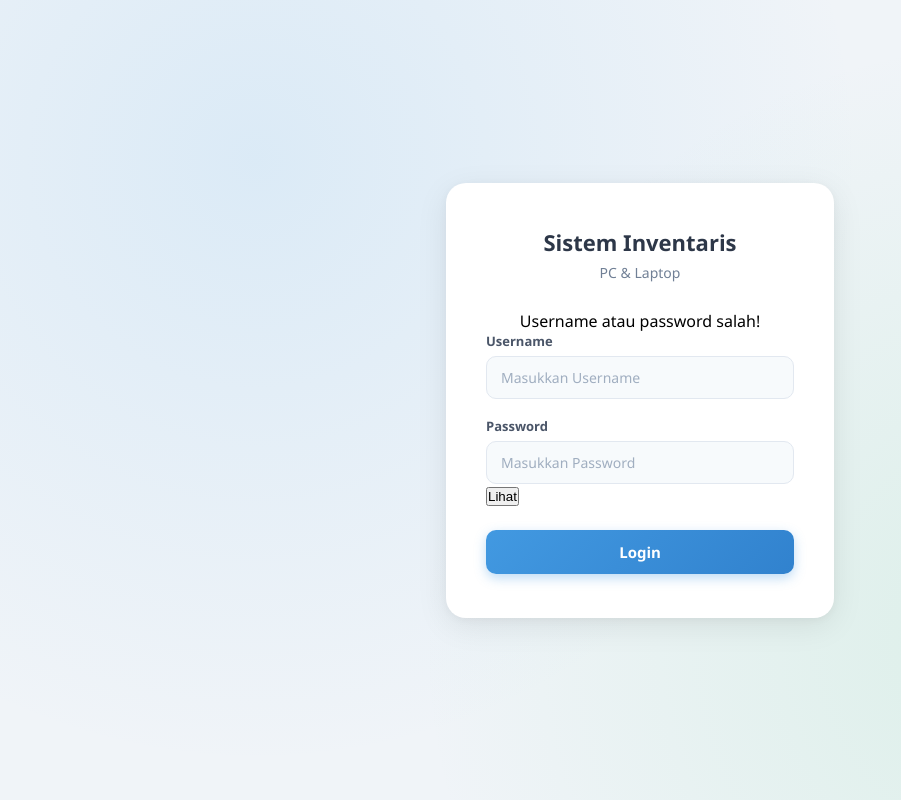
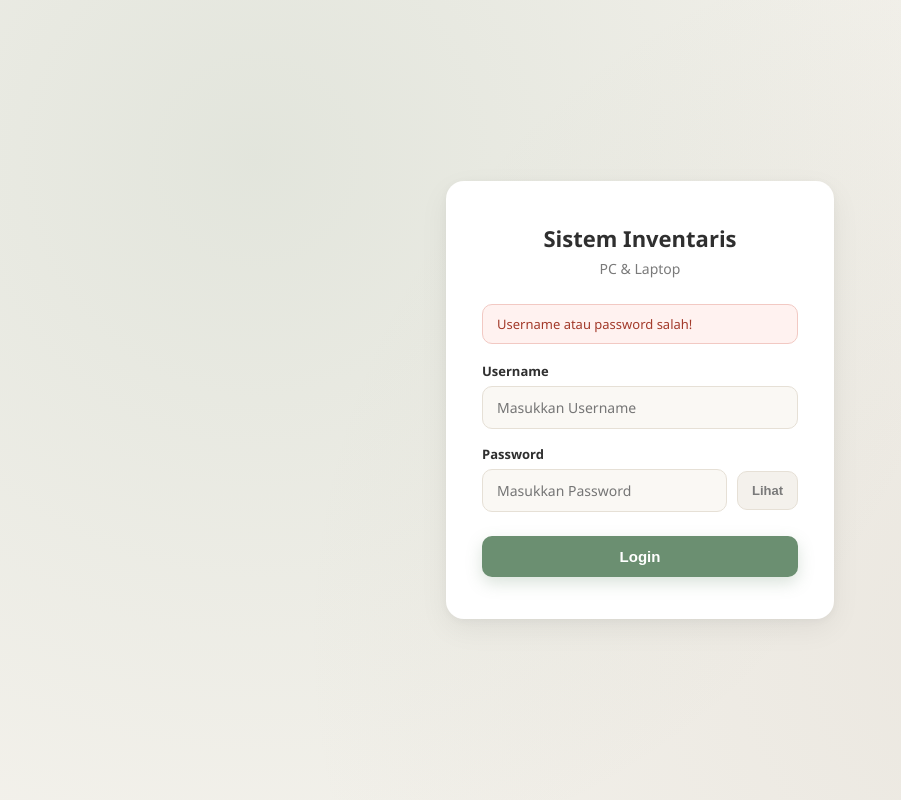
Before and after one commit to Nekuro-25/inventaris_pc_laptop, a PHP site: page /index.php?error=invalid in a window 1280 px wide. Shown: the whole page, without its empty margins (0-901 px from the left). Run offline with PHP 8.4, Linux system fonts and the light colour scheme.

Commit message:
fix all bug

```diff
--- a/style.css
+++ b/style.css
@@ -1,156 +1,202 @@
+/* =========================
+   RESET
+========================= */
 *, *::before, *::after {
     margin: 0;
     padding: 0;
     box-sizing: border-box;
 }
 
+/* =========================
+   THEME (EARTHY SOFT)
+========================= */
+:root {
+    --bg: #f3f1eb;           /* beige lembut */
+    --card: #ffffff;
+    --text: #2f2f2f;
+    --muted: #7a7a7a;
+
+    --primary: #6b8f71;      /* sage green */
+    --primary-dark: #557a60;
+
+    --border: #e6e0d6;
+    --input-bg: #faf8f4;
+
+    --error-bg: #fff2f0;
+    --error-text: #a33a2a;
+    --error-border: #f2c9c3;
+}
+
+/* =========================
+   BODY
+========================= */
 body {
     font-family: 'Segoe UI', Tahoma, Geneva, Verdana, sans-serif;
     min-height: 100vh;
     display: flex;
     justify-content: center;
     align-items: center;
-    background-color: #f0f4f8;
+
+    background: var(--bg);
+    color: var(--text);
+
+    /* soft earthy gradient */
     background-image:
-        radial-gradient(circle at 20% 20%, rgba(99,179,237,0.15) 0%, transparent 50%),
-        radial-gradient(circle at 80% 80%, rgba(104,211,145,0.15) 0%, transparent 50%);
+        radial-gradient(circle at 20% 20%, rgba(107,143,113,0.12), transparent 60%),
+        radial-gradient(circle at 80% 80%, rgba(160,140,120,0.10), transparent 60%);
 }
 
+/* =========================
+   CONTAINER
+========================= */
 .login-container {
     width: 100%;
     max-width: 420px;
     padding: 16px;
 }
 
+/* =========================
+   CARD
+========================= */
 .login-box {
-    background: #ffffff;
-    padding: 44px 40px;
-    border-radius: 20px;
-    box-shadow: 0 8px 32px rgba(0,0,0,0.08), 0 2px 8px rgba(0,0,0,0.04);
+    background: var(--card);
+    padding: 42px 36px;
+    border-radius: 18px;
+
+    box-shadow:
+        0 10px 30px rgba(0,0,0,0.06),
+        0 2px 8px rgba(0,0,0,0.04);
+
     text-align: center;
 }
 
-.login-logo {
-    width: 64px;
-    height: 64px;
-    background: linear-gradient(135deg, #4299e1, #48bb78);
-    border-radius: 16px;
-    display: flex;
-    align-items: center;
-    justify-content: center;
-    margin: 0 auto 20px;
-    font-size: 28px;
-}
-
+/* =========================
+   HEADER TEXT
+========================= */
 .login-box h2 {
     font-size: 22px;
     font-weight: 700;
-    color: #2d3748;
+    color: var(--text);
     margin-bottom: 6px;
 }
 
-.login-box p,
-.login-box .subtitle {
-    color: #718096;
+.login-box p {
+    color: var(--muted);
     font-size: 14px;
-    margin-bottom: 28px;
+    margin-bottom: 26px;
 }
 
-/* Pesan error */
-div[style*="color:red"],
-.alert-error {
-    background: #fff5f5;
-    border: 1px solid #fed7d7;
-    color: #c53030 !important;
+/* =========================
+   ERROR MESSAGE
+   (lebih aman: pakai class, bukan style selector)
+========================= */
+.error-message {
+    background: var(--error-bg);
+    border: 1px solid var(--error-border);
+    color: var(--error-text);
     padding: 10px 14px;
     border-radius: 10px;
     font-size: 13px;
-    margin-bottom: 20px;
+    margin-bottom: 18px;
     text-align: left;
-    display: block;
 }
 
+/* =========================
+   INPUT GROUP
+========================= */
 .input-group {
     text-align: left;
-    margin-bottom: 18px;
+    margin-bottom: 16px;
 }
 
 .input-group label {
     font-size: 13px;
     font-weight: 600;
-    color: #4a5568;
+    color: var(--text);
     margin-bottom: 6px;
     display: block;
 }
 
+/* input */
 .input-group input {
     width: 100%;
     padding: 11px 14px;
-    border: 1.5px solid #e2e8f0;
+
+    border: 1.5px solid var(--border);
     border-radius: 10px;
+
     font-size: 14px;
-    color: #2d3748;
-    background: #f7fafc;
-    transition: border-color 0.2s, box-shadow 0.2s, background 0.2s;
+    color: var(--text);
+    background: var(--input-bg);
+
+    transition: 0.2s ease;
     font-family: inherit;
 }
 
 .input-group input:focus {
     outline: none;
-    border-color: #4299e1;
+    border-color: var(--primary);
     background: #fff;
-    box-shadow: 0 0 0 3px rgba(66,153,225,0.15);
+    box-shadow: 0 0 0 3px rgba(107,143,113,0.15);
 }
 
-.input-group input::placeholder {
-    color: #a0aec0;
-}
-
-/* Password + tombol lihat */
-.input-group > div[style*="display:flex"] {
-    display: flex !important;
+/* =========================
+   PASSWORD WRAPPER
+========================= */
+.password-wrapper {
+    display: flex;
     gap: 10px;
     align-items: center;
 }
 
-.input-group > div[style*="display:flex"] button {
+.password-wrapper button {
     padding: 11px 14px;
-    background: #f7fafc;
-    border: 1.5px solid #e2e8f0;
     border-radius: 10px;
-    color: #718096;
+
+    border: 1.5px solid var(--border);
+    background: #f4f1ec;
+
     font-size: 13px;
     font-weight: 600;
+    color: var(--muted);
+
     cursor: pointer;
+    transition: 0.15s ease;
     white-space: nowrap;
-    font-family: inherit;
-    transition: background 0.15s, color 0.15s;
 }
 
-.input-group > div[style*="display:flex"] button:hover {
-    background: #e2e8f0;
-    color: #2d3748;
+.password-wrapper button:hover {
+    background: #e9e4db;
+    color: var(--text);
 }
 
+/* =========================
+   BUTTON LOGIN
+========================= */
 .btn-login {
     width: 100%;
     padding: 12px;
+
     border: none;
-    background: linear-gradient(135deg, #4299e1, #3182ce);
+    border-radius: 10px;
+
+    background: var(--primary);
     color: white;
+
     font-size: 15px;
     font-weight: 600;
-    border-radius: 10px;
+
     cursor: pointer;
-    transition: transform 0.15s, box-shadow 0.15s;
-    margin-top: 6px;
-    box-shadow: 0 4px 12px rgba(66,153,225,0.35);
-    font-family: inherit;
+
+    transition: 0.2s ease;
+    margin-top: 8px;
+
+    box-shadow: 0 6px 16px rgba(107,143,113,0.25);
 }
 
 .btn-login:hover {
+    background: var(--primary-dark);
     transform: translateY(-1px);
-    box-shadow: 0 6px 16px rgba(66,153,225,0.45);
 }
 
 .btn-login:active {
```
Also changed, not shown: index.php (+37 -8 lines), login/proses_login.php (+54 -20 lines).
